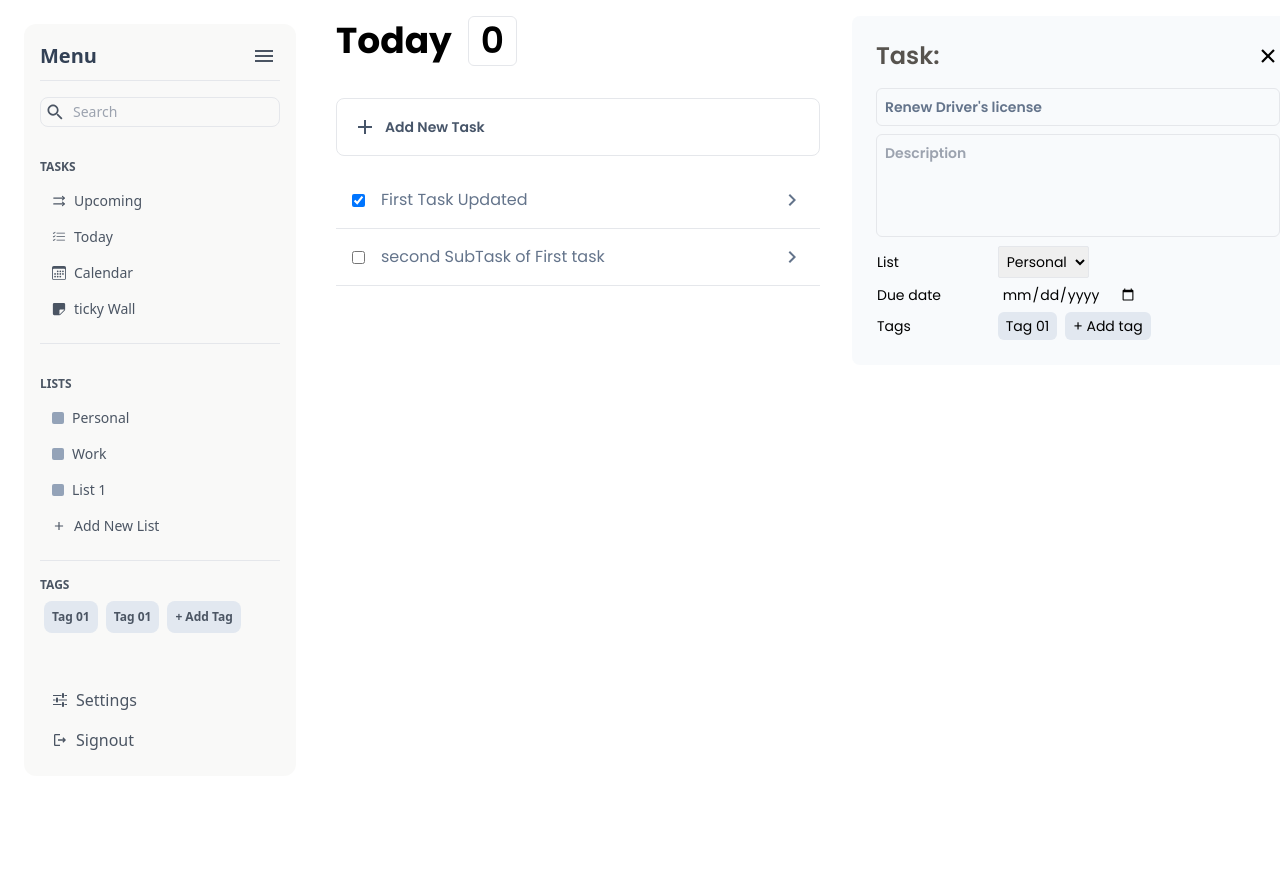
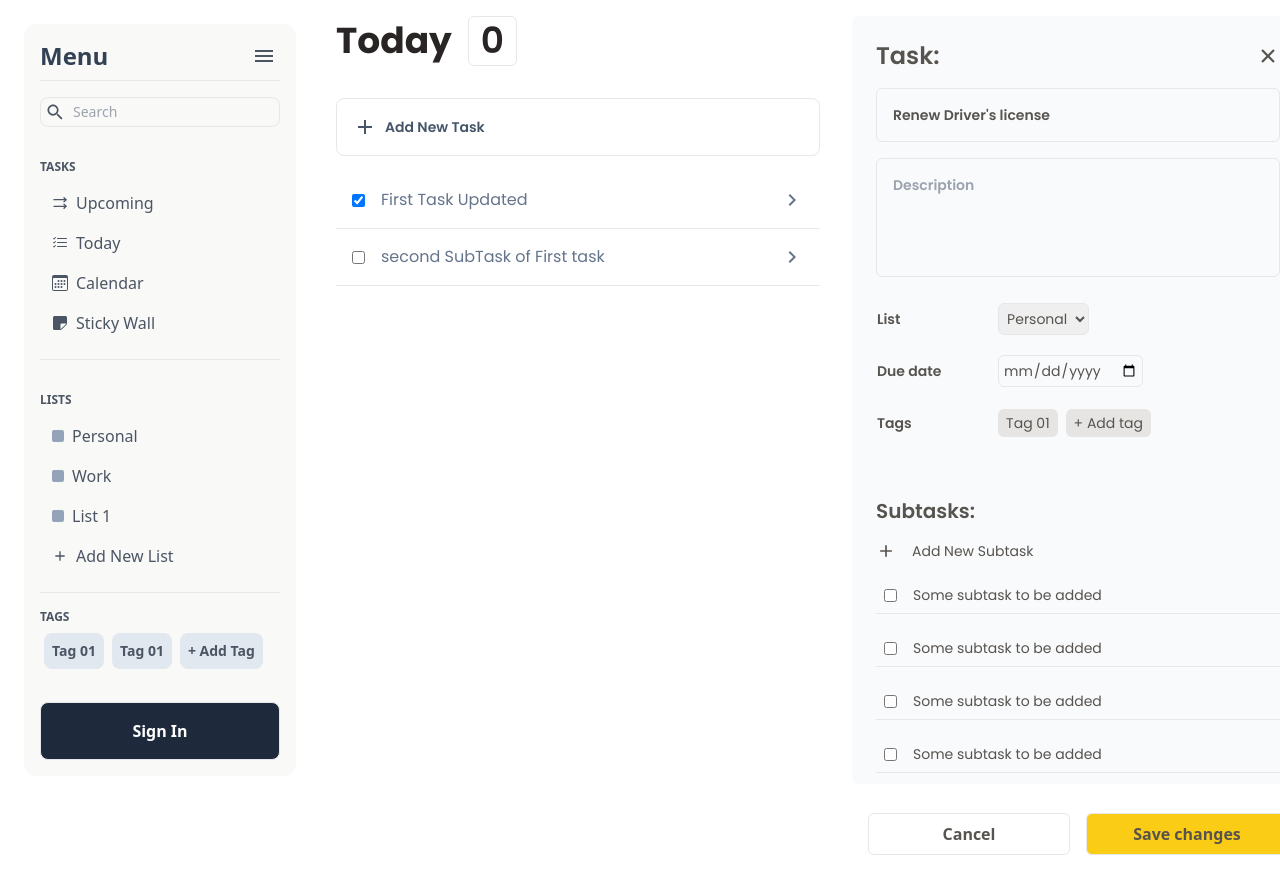
Before and after one commit to 94farooqui/one-more-todo, a React (Vite) app in the folder frontend/: page / in a window 1280 px wide. Both pictures are taken after a click on the checkbox 358 px from the left and 200 px from the top of the page. Shown: the top 871 px of the page. Before the commit the page ends 800 px from the top, so only its background shows below. Built offline with nearby package versions, Linux system fonts and the light colour scheme.

Commit message:
task details section has been added

```diff
--- a/frontend/src/CustomElements/TagElement.jsx
+++ b/frontend/src/CustomElements/TagElement.jsx
@@ -2,7 +2,7 @@ import React from 'react'
 
 const TagElement = ({children}) => {
   return (
-    <div className='p-2 bg-slate-200 rounded-lg text-xs font-semibold'>
+    <div className='p-2 bg-slate-200 rounded-lg text-md font-semibold'>
         {children}
     </div>
   )
--- a/frontend/src/components/Sidebar/Sidebar.jsx
+++ b/frontend/src/components/Sidebar/Sidebar.jsx
@@ -1,4 +1,4 @@
-import React, { useState } from "react";
+import React, { useContext, useState } from "react";
 import { MdOutlineMenu } from "react-icons/md";
 import { IoMdSearch } from "react-icons/io";
 import ListItem from "../../CustomElements/ListItem";
@@ -11,9 +11,11 @@ import TaskItem from "../../CustomElements/TaskItem";
 import { IoMdOptions } from "react-icons/io";
 import { MdOutlineLogout } from "react-icons/md";
 import { MdOutlineAdd } from "react-icons/md";
+import { AuthContext } from "../../context/AuthContext";
 
 const Sidebar = () => {
   const [sidebarVisible,setSidebarVisible] = useState(true)
+  const {user,setUser} = useContext(AuthContext)
 
   const handleSidebar = () => {
     setSidebarVisible(!sidebarVisible)
@@ -24,7 +26,7 @@ const Sidebar = () => {
       <div className="w-full h-full bg-stone-100/60 rounded-xl flex flex-col justify-between p-4">
         <div className="flex flex-col gap-4">
           <div className="flex justify-between items-center border-b pb-2">
-            <h4 className="font-bold  text-slate-700 text-xl">Menu</h4>
+            <h4 className="font-bold  text-slate-700 text-2xl">Menu</h4>
             <div className="p-1 rounded-lg hover:bg-stone-200 " onClick={handleSidebar}><MdOutlineMenu className="text-2xl" /></div>
           </div>
 
@@ -37,17 +39,17 @@ const Sidebar = () => {
             ></input>
           </div>
 
-          <div className="text-sm border-b py-4">
+          <div className="text-md border-b py-4">
             <p className="text-xs font-bold mb-2">TASKS</p>
             <ul className="flex flex-col font-medium px-1">
               <TaskItem><TbArrowsRight />Upcoming</TaskItem>
               <TaskItem><BsListCheck />Today</TaskItem>
               <TaskItem><BsCalendar3 />Calendar</TaskItem>
-              <TaskItem><BsFillStickyFill />ticky Wall</TaskItem>
+              <TaskItem><BsFillStickyFill />Sticky Wall</TaskItem>
             </ul>
           </div>
 
-          <div className="text-sm font-medium border-b py-4">
+          <div className="text-md font-medium border-b py-4">
             <p className="text-xs font-bold mb-2">LISTS</p>
             <ul className="flex flex-col font-medium px-1">
               <ListItem>Personal</ListItem>
@@ -68,10 +70,10 @@ const Sidebar = () => {
           </div>
         </div>
         <div>
-          <ul className="flex flex-col font-medium px-1">
+         {user ? <ul className="flex flex-col font-medium px-1 text-md">
               <li className="p-2 flex items-center gap-2"><IoMdOptions />Settings</li>
               <li className="p-2 flex items-center gap-2"><MdOutlineLogout />Signout</li>
-            </ul>
+            </ul>:<button className="w-full border p-4 rounded-lg bg-slate-800 text-white font-semibold" onClick={()=>setUser({user:"Man"})}>Sign In</button>}
         </div>
       </div>
     </div>
--- /dev/null
+++ b/frontend/src/components/Subtask/Subtask.jsx
@@ -0,0 +1,12 @@
+import React from 'react'
+
+const Subtask = () => {
+  return (
+    <div className='flex items-center gap-4 border-b p-2'>
+        <input type='checkbox' />
+        <p>Some subtask to be added</p>
+    </div>
+  )
+}
+
+export default Subtask
--- a/frontend/src/components/Task/MainTask.jsx
+++ b/frontend/src/components/Task/MainTask.jsx
@@ -5,7 +5,7 @@ import Task from "./Task";
 
 const MainTask = () => {
   return (
-    <div className="overflow-y-auto font-poppins flex flex-col gap-8">
+    <div className="overflow-y-auto font-poppins flex flex-col gap-8 text-stone-800">
       <div className="flex gap-4 items-center">
         <p className="text-4xl font-bold ">Today</p>
         <div className="text-4xl flex justify-center items-center font-semibold border rounded-md px-3 py-1">
--- a/frontend/src/components/TaskDetails/TaskDetails.jsx
+++ b/frontend/src/components/TaskDetails/TaskDetails.jsx
@@ -1,15 +1,18 @@
 import React, { useContext } from "react";
 import { TaskDetailsContext } from "../../context/TaskDetailsContext";
 import { IoCloseSharp } from "react-icons/io5";
+import { MdOutlineAdd } from "react-icons/md";
+import Subtask from "../Subtask/Subtask";
 
 const TaskDetails = () => {
   const { taskDetailsVisible, setTaskDetailsVisible } =
     useContext(TaskDetailsContext);
   return (
-    <div className="p-4">
-      <div className="bg-slate-100/50 p-6 rounded-lg font-poppins">
+    <div className="text-stone-600 h-screen p-4  ">
+      <div className="bg-slate-100/50 h-full rounded-lg flex flex-col justify-between">
+        <div className="p-6  font-poppins">
           <div className="flex justify-between">
-          <h2 className="text-2xl font-semibold text-stone-600">Task: </h2>
+            <h2 className="text-2xl font-semibold ">Task: </h2>
             <button
               className="text-2xl"
               onClick={() => setTaskDetailsVisible(false)}
@@ -17,22 +20,22 @@ const TaskDetails = () => {
               <IoCloseSharp />
             </button>
           </div>
-        <div className="mt-4 flex flex-col gap-2 text-sm ">
-          <div className="p-2 rounded-md border text-slate-500 font-semibold">
+          <div className="mt-4 flex flex-col gap-4 text-sm ">
+            <div className="p-4 rounded-md border font-semibold">
               <p>Renew Driver's license</p>
             </div>
-          <div className="p-2 rounded-md border text-slate-500 font-semibold">
+            <div className="p-4 rounded-md border  font-semibold">
               <textarea
                 className="bg-transparent resize-none w-full "
                 placeholder="Description"
                 rows="4"
               />
             </div>
-          <table className="text-left ">
-            <tr>
-              <th className="font-normal">List</th>
+            <table className="text-left text-sm text-stone-600">
+              <tr className="">
+                <th className="font-semibold py-4">List</th>
                 <td>
-                <select className="p-1 border rounded-sm">
+                  <select className="p-1 border rounded-md">
                     <option>Personal</option>
                     <option>Work</option>
                     <option>List 01</option>
@@ -41,21 +44,49 @@ const TaskDetails = () => {
                 </td>
               </tr>
               <tr>
-            <th className="font-normal">Due date</th>
+                <th className="font-semibold  py-4">Due date</th>
                 <td>
-                <input type='date' className="p-1 bg-transparent"/>
+                  <input type="date" className="p-1 bg-transparent border rounded-md" />
                 </td>
               </tr>
               <tr>
-            <th className="font-normal">Tags</th>
+                <th className="font-semibold  py-4">Tags</th>
                 <td>
                   <div className="flex gap-2">
-                <p className="px-2 py-1 text-sm bg-slate-200 rounded-md">Tag 01</p>
-                <p className="px-2 py-1 text-sm bg-slate-200 rounded-md">+ Add tag</p>
+                    <p className="px-2 py-1 text-sm bg-stone-200 rounded-md">
+                      Tag 01
+                    </p>
+                    <p className="px-2 py-1 text-sm bg-stone-200 rounded-md">
+                      + Add tag
+                    </p>
                   </div>
                 </td>
               </tr>
             </table>
+
+            <div className="mt-8">
+              <p className="text-xl font-semibold ">Subtasks:</p>
+
+              <div className="mt-4 flex flex-col gap-4">
+                <div className="flex gap-4 items-center ">
+                  <MdOutlineAdd
+                    style={{ fontWeight: "bold" }}
+                    className="text-xl"
+                  />
+                  Add New Subtask
+                </div>
+                <Subtask />
+                <Subtask />
+                <Subtask />
+                <Subtask />
+              </div>
+            </div>
+          </div>
+        </div>
+
+        <div className="flex w-full justify-center items-center gap-4 font-semibold text-stone-600 p-4">
+          <button className="px-8 rounded-md border flex-1 py-2" onClick={() => setTaskDetailsVisible(false)}>Cancel</button>
+          <button className="px-8 rounded-md border flex-1  py-2 bg-yellow-400">Save changes</button>
         </div>
       </div>
     </div>
--- /dev/null
+++ b/frontend/src/context/AuthContext.jsx
@@ -0,0 +1,14 @@
+import { createContext, useState } from "react";
+
+export const AuthContext = createContext();
+
+const AuthContextProvider = ({ children }) => {
+    // const [user,setUser] = useState({username:"Johnty Rhodes", email:"johnty@sa.com"})
+
+    const [user,setUser] = useState()
+
+  return <AuthContext.Provider value={{user,setUser}}>{children}</AuthContext.Provider>;
+};
+
+
+export default AuthContextProvider
--- /dev/null
+++ b/frontend/src/context/RootContextProvider.jsx
@@ -0,0 +1,15 @@
+import React from 'react'
+import AuthContextProvider from './AuthContext'
+import TaskDetailsContextProivder from './TaskDetailsContext'
+
+const RootContextProvider = ({children}) => {
+  return (
+    <AuthContextProvider>
+      <TaskDetailsContextProivder>
+        {children}
+      </TaskDetailsContextProivder>
+    </AuthContextProvider>
+  )
+}
+
+export default RootContextProvider
--- a/frontend/src/main.jsx
+++ b/frontend/src/main.jsx
@@ -3,11 +3,12 @@ import ReactDOM from "react-dom/client";
 import App from "./App.jsx";
 import TaskDetailsContextProivder from "./context/TaskDetailsContext.jsx";
 import "./index.css";
+import RootContextProvider from "./context/RootContextProvider.jsx";
 
 ReactDOM.createRoot(document.getElementById("root")).render(
   <React.StrictMode>
-    <TaskDetailsContextProivder>
+    <RootContextProvider>
       <App  />
-    </TaskDetailsContextProivder>
+    </RootContextProvider>
   </React.StrictMode>
 );
```
Lines whose indentation alone changed are shown as unchanged.
